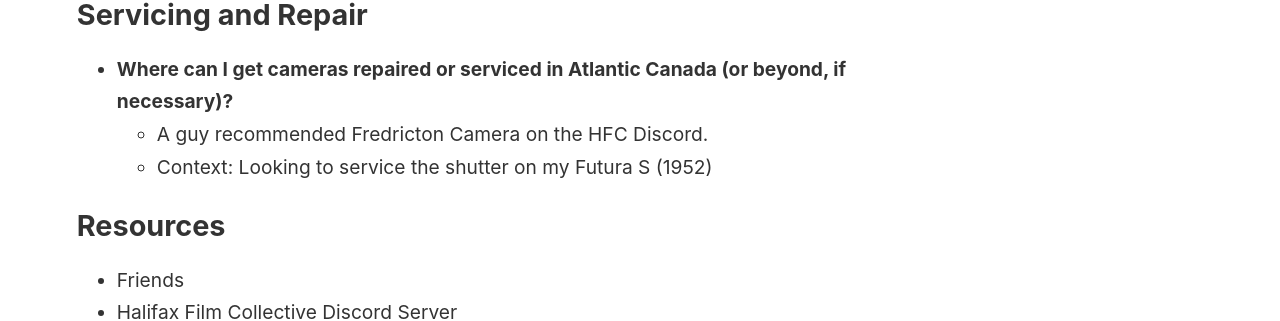
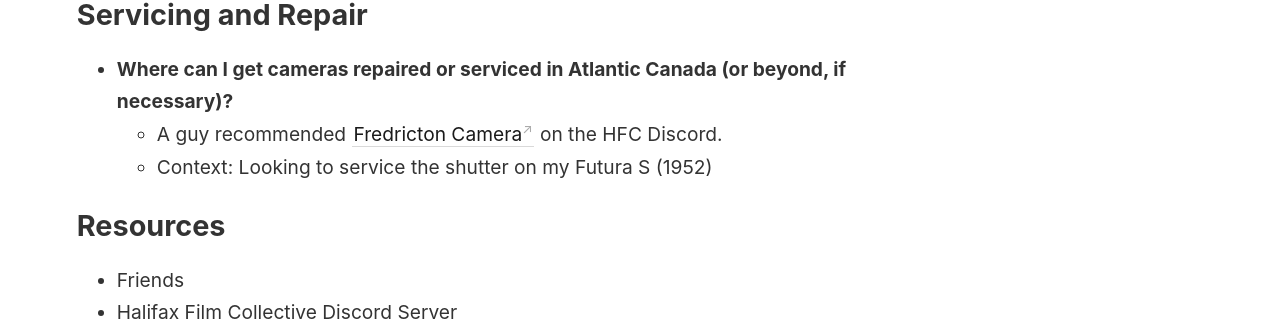
Before and after one commit to brandon-toner/brandontoner-jekyll-garden, a Jekyll site: the page built from _notes/Film Photography Questions, Answers, and Notes.md, in a window 1280 px wide and 900 px high, scrolled down 2419 px. Shown: the part 138-459 px from the top of the window. Built offline with Jekyll 4.4.1, drawn with Linux system fonts in a browser that asks for light colours; part of the change alters nothing that is shown.

Commit message:
Update content

```diff
--- a/_notes/Film Photography Questions, Answers, and Notes.md
+++ b/_notes/Film Photography Questions, Answers, and Notes.md
@@ -64,7 +64,7 @@
 
 ## Servicing and Repair
 - **Where can I get cameras repaired or serviced in Atlantic Canada (or beyond, if necessary)?**
-	- A guy recommended Fredricton Camera on the HFC Discord.
+	- A guy recommended [Fredricton Camera](https://www.frederictoncamera.com/) on the HFC Discord.
 	- Context: Looking to service the shutter on my Futura S (1952)
 
 ## Resources
```
